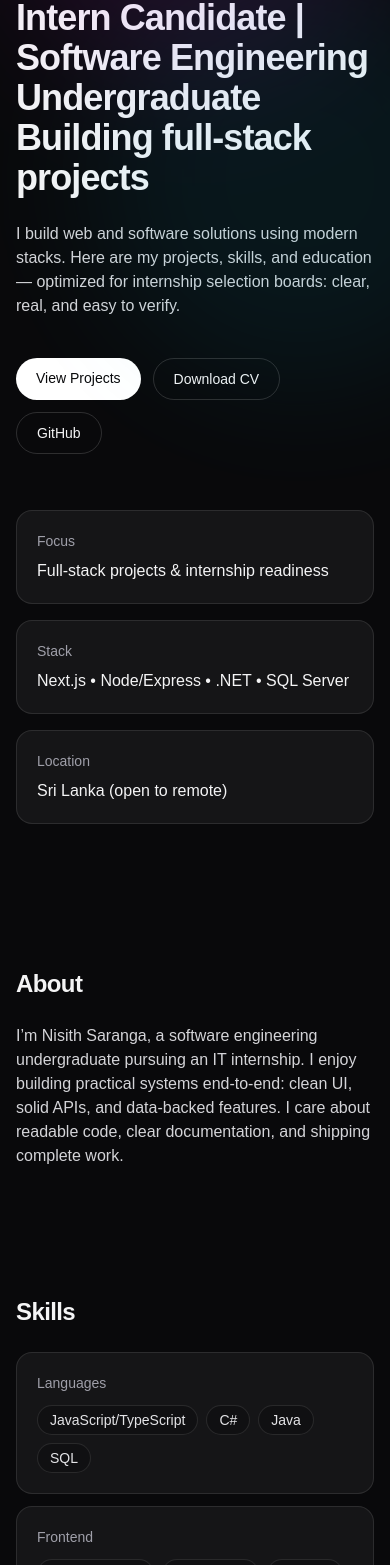
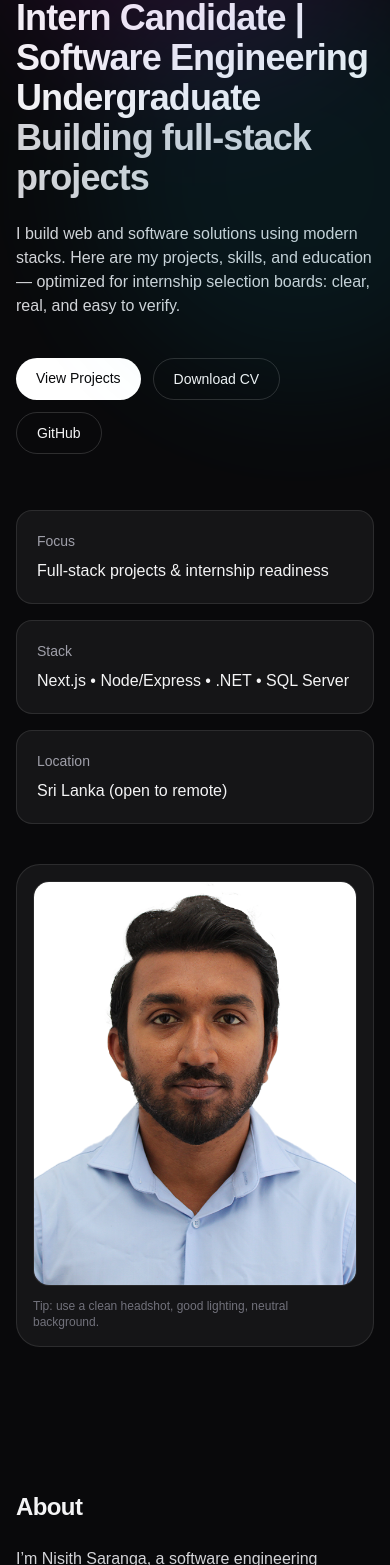
Before and after one commit to nisithSaranga/nisith-portfolio, a Next.js app: page / in a window 390 px wide. Shown: the part 243-1808 px from the top of the page. Built offline with nearby package versions, Linux system fonts and the light colour scheme.

Commit message:
Add one-time preloader intro

```diff
--- a/app/page.tsx
+++ b/app/page.tsx
@@ -1,6 +1,67 @@
+"use client";
+
+import React, { useEffect, useState } from "react";
+
+import {
+  FaReact,
+  FaNodeJs,
+  FaGithub,
+  FaHtml5,
+  FaCss3Alt,
+  FaJava,
+  FaDatabase,
+} from "react-icons/fa";
+
+import {
+  SiNextdotjs,
+  SiTypescript,
+  SiJavascript,
+  SiTailwindcss,
+  SiDotnet,
+  SiExpress,
+} from "react-icons/si";
+
 export default function Home() {
+  const [showLoader, setShowLoader] = useState(false);
+  const [mounted, setMounted] = useState(false);
+
+  useEffect(() => {
+    // Only show loader once per browser session
+    try {
+      const key = "nisith_portfolio_loader_seen";
+      const seen = sessionStorage.getItem(key);
+
+      if (!seen) {
+        setShowLoader(true);
+        sessionStorage.setItem(key, "1");
+
+        // Loader duration (matches bar animation)
+        const t = window.setTimeout(() => {
+          setShowLoader(false);
+        }, 1600);
+
+        return () => window.clearTimeout(t);
+      }
+    } catch {
+      // If sessionStorage is blocked, just don't show loader
+      setShowLoader(false);
+    } finally {
+      setMounted(true);
+    }
+  }, []);
+
   return (
-    <main className="min-h-screen bg-zinc-950 text-zinc-100">
+    <>
+      {showLoader && <Preloader />}
+
+      {/* Keep your site exactly as-is, just fade it in after loader */}
+      <main
+        className={[
+          "min-h-screen bg-zinc-950 text-zinc-100 transition-opacity duration-700",
+          showLoader ? "opacity-0" : "opacity-100",
+          mounted ? "" : "opacity-0",
+        ].join(" ")}
+      >
         {/* Top bar */}
         <header className="sticky top-0 z-50 border-b border-white/10 bg-zinc-950/80 backdrop-blur">
           <div className="mx-auto flex max-w-6xl items-center justify-between px-4 py-4">
@@ -31,13 +92,18 @@ export default function Home() {
           </div>
 
           <div className="mx-auto max-w-6xl px-4 py-20">
+            {/* HERO GRID (text + photo) */}
+            <div className="grid items-center gap-10 lg:grid-cols-12">
+              {/* Left: Hero text */}
+              <div className="lg:col-span-8">
                 <p className="mb-4 inline-flex rounded-full border border-white/10 bg-white/5 px-4 py-2 text-xs text-zinc-300">
                   Software Engineering Undergraduate • IT Intern Candidate
                 </p>
 
                 <h1 className="max-w-3xl text-4xl font-semibold tracking-tight sm:text-5xl">
                   Nisith Saranga - IT Intern Candidate | Software Engineering Undergraduate
-                             Building full-stack projects
+                  <br />
+                  <span className="text-zinc-300">Building full-stack projects</span>
                 </h1>
 
                 <p className="mt-6 max-w-2xl text-zinc-300">
@@ -84,6 +150,35 @@ export default function Home() {
                   </div>
                 </div>
               </div>
+
+              {/* Right: Photo */}
+              <div className="lg:col-span-4">
+                <div className="mx-auto w-full max-w-sm">
+                  <div className="rounded-3xl border border-white/10 bg-white/5 p-4">
+                    {/* Placeholder image path:
+                        Put your photo at public/profile.jpg
+                        (or change src below) */}
+                    <div className="aspect-[4/5] overflow-hidden rounded-2xl border border-white/10 bg-black/30">
+                      <img
+                        src="/profile.png"
+                        alt="Nisith Saranga"
+                        className="h-full w-full object-cover"
+                      />
+
+                      <div className="flex h-full w-full items-center justify-center p-6 text-center text-sm text-zinc-400">
+                        Add your photo: <br />
+                        <span className="text-zinc-300">public/profile.jpg</span>
+                      </div>
+                    </div>
+                    <p className="mt-3 text-xs text-zinc-500">
+                      Tip: use a clean headshot, good lighting, neutral background.
+                    </p>
+                  </div>
+                </div>
+              </div>
+            </div>
+            {/* END HERO GRID */}
+          </div>
         </section>
 
         {/* Sections */}
@@ -95,36 +190,59 @@ export default function Home() {
           </p>
         </Section>
 
+        {/* SKILLS (amended: icon grid) */}
         <Section id="skills" title="Skills">
           <div className="grid gap-3 sm:grid-cols-2">
-          <SkillCard title="Languages" items={["JavaScript/TypeScript", "C#", "Java", "SQL"]} />
-          <SkillCard title="Frontend" items={["Next.js / React", "HTML/CSS", "Tailwind"]} />
-          <SkillCard title="Backend" items={["Node.js / Express", "ASP.NET Core", "REST APIs"]} />
-          <SkillCard title="Database & Tools" items={["SQL Server", "Git/GitHub", "Postman"]} />
+            <SkillItem icon={SiJavascript} label="JavaScript" color="text-yellow-400" />
+            <SkillItem icon={SiTypescript} label="TypeScript" color="text-blue-400" />
+            <SkillItem icon={FaReact} label="React / Next.js" color="text-cyan-400" />
+            <SkillItem icon={SiNextdotjs} label="Next.js" color="text-zinc-200" />
+            <SkillItem icon={SiTailwindcss} label="Tailwind CSS" color="text-sky-400" />
+            <SkillItem icon={FaHtml5} label="HTML5" color="text-orange-400" />
+            <SkillItem icon={FaCss3Alt} label="CSS3" color="text-blue-300" />
+            <SkillItem icon={FaNodeJs} label="Node.js" color="text-green-400" />
+            <SkillItem icon={SiExpress} label="Express.js" color="text-zinc-300" />
+            <SkillItem icon={SiDotnet} label="ASP.NET Core" color="text-violet-400" />
+            <SkillItem icon={FaDatabase} label="SQL Server" color="text-red-400" />
+            <SkillItem icon={FaJava} label="Java" color="text-amber-300" />
+            <SkillItem icon={FaGithub} label="Git & GitHub" color="text-zinc-300" />
           </div>
         </Section>
 
+        {/* PROJECTS (amended: image slots per project) */}
         <Section id="projects" title="Projects">
           <div className="grid gap-4 md:grid-cols-2">
             <ProjectCard
               title="FixTrack – Vehicle Service Platform"
               desc="Final-year project platform for booking, tracking, and managing vehicle services."
               tags={["Next.js", "APIs", "Database"]}
+              imageSrc="/projects/fixtrack.jpg"
+              imageAlt="FixTrack project screenshot"
+              imageHint="Add image: public/projects/fixtrack.jpg"
             />
             <ProjectCard
               title="SPC Pharmacy Network – Service-Oriented Web App"
               desc="Service-oriented web application for managing pharmacy operations and workflows."
               tags={["Web App", "Services", "SQL"]}
+              imageSrc="/projects/spc.jpg"
+              imageAlt="SPC Pharmacy Network project screenshot"
+              imageHint="Add image: public/projects/spc.jpg"
             />
             <ProjectCard
               title="LuxeVista Resort – Mobile App"
               desc="Mobile app concept for resort browsing, booking support, and user experience."
               tags={["Mobile", "UI/UX", "App"]}
+              imageSrc="/projects/luxevista.jpg"
+              imageAlt="LuxeVista Resort project screenshot"
+              imageHint="Add image: public/projects/luxevista.jpg"
             />
             <ProjectCard
               title="FitZone Fitness Center – Web App"
               desc="Web application for fitness center operations and member-facing features."
               tags={["Web", "CRUD", "Forms"]}
+              imageSrc="/projects/fitzone.jpg"
+              imageAlt="FitZone Fitness Center project screenshot"
+              imageHint="Add image: public/projects/fitzone.jpg"
             />
           </div>
 
@@ -180,6 +298,38 @@ export default function Home() {
           </div>
         </footer>
       </main>
+    </>
+  );
+}
+
+function Preloader() {
+  return (
+    <div className="fixed inset-0 z-[9999] flex items-center justify-center bg-zinc-950">
+      <div className="w-full max-w-md px-6">
+        <div className="text-center">
+          <div className="text-2xl font-semibold tracking-tight">
+            Nisith <span className="text-zinc-400">Saranga</span>
+          </div>
+          <div className="mt-2 text-xs text-zinc-400">
+            Loading portfolio…
+          </div>
+        </div>
+
+        {/* Progress line */}
+        <div className="mt-8 h-[2px] w-full overflow-hidden rounded-full bg-white/10">
+          <div className="h-full w-full origin-left animate-[nisithLoad_1.4s_ease-in-out_forwards] bg-gradient-to-r from-cyan-400 via-white to-fuchsia-400" />
+        </div>
+
+        {/* Keyframes (scoped via styled-jsx) */}
+        <style jsx>{`
+          @keyframes nisithLoad {
+            0% { transform: scaleX(0); opacity: 0.8; }
+            30% { transform: scaleX(0.45); opacity: 1; }
+            100% { transform: scaleX(1); opacity: 1; }
+          }
+        `}</style>
+      </div>
+    </div>
   );
 }
 
@@ -215,19 +365,61 @@ function SkillCard({ title, items }: { title: string; items: string[] }) {
   );
 }
 
+function SkillItem({
+  icon: Icon,
+  label,
+  color,
+}: {
+  icon: React.ElementType;
+  label: string;
+  color: string;
+}) {
+  return (
+    <div className="flex items-center gap-3 rounded-xl border border-white/10 bg-white/5 px-4 py-3">
+      <Icon className={`text-xl ${color}`} />
+      <span className="text-sm text-zinc-200">{label}</span>
+    </div>
+  );
+}
+
 function ProjectCard({
   title,
   desc,
   tags,
+  imageSrc,
+  imageAlt,
+  imageHint,
 }: {
   title: string;
   desc: string;
   tags: string[];
+  imageSrc: string;
+  imageAlt: string;
+  imageHint: string;
 }) {
   return (
     <div className="rounded-2xl border border-white/10 bg-white/5 p-5 hover:border-white/20">
+      {/* Image slot */}
+      <div className="mb-4 overflow-hidden rounded-xl border border-white/10 bg-black/30">
+        <div className="aspect-video w-full">
+          <img
+            src={imageSrc}
+            alt={imageAlt}
+            className="h-full w-full object-cover"
+            onError={(e) => {
+              // hide broken image icon if not provided yet
+              (e.currentTarget as HTMLImageElement).style.display = "none";
+            }}
+          />
+          <div className="flex h-full w-full items-center justify-center p-4 text-center text-sm text-zinc-400">
+            {imageHint}
+          </div>
+        </div>
+      </div>
+
       <h3 className="text-lg font-semibold">{title}</h3>
       <p className="mt-2 text-sm text-zinc-300">{desc}</p>
+
       <div className="mt-4 flex flex-wrap gap-2">
         {tags.map((t) => (
           <span key={t} className="rounded-full border border-white/10 bg-black/20 px-3 py-1 text-xs text-zinc-200">
--- a/package.json
+++ b/package.json
@@ -11,7 +11,8 @@
   "dependencies": {
     "next": "16.1.6",
     "react": "19.2.3",
-    "react-dom": "19.2.3"
+    "react-dom": "19.2.3",
+    "react-icons": "^5.5.0"
   },
   "devDependencies": {
     "@tailwindcss/postcss": "^4",
```
Also changed, not shown: public/profile.png (added), 1 other file (tests, documents, lock files or other folders). Lines whose indentation alone changed are shown as unchanged.
